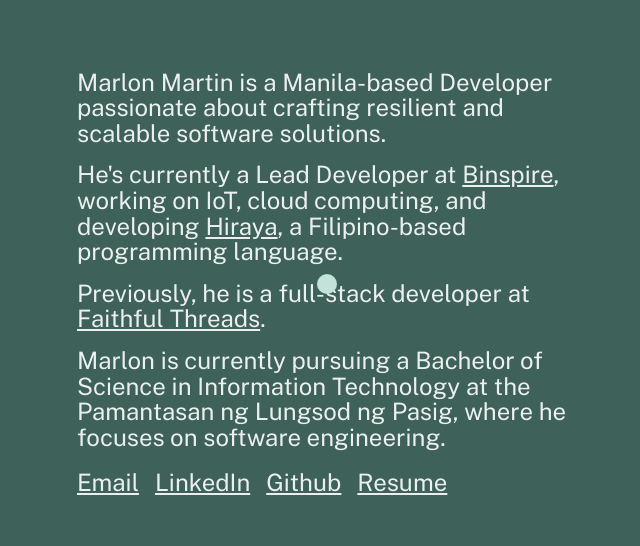
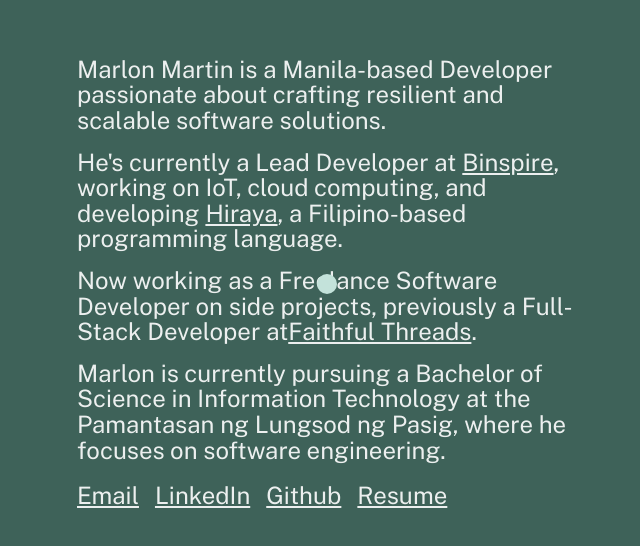
Before and after one commit to decimozs/marlonmartin, a React (Vite) app: page / in a window 1280 px wide. Shown: the part 116-662 px from the top of the page, without its empty margins (313-953 px from the left). Built offline with nearby package versions, Linux system fonts and the light colour scheme.

Commit message:
feat: update bio

```diff
--- a/src/App.tsx
+++ b/src/App.tsx
@@ -18,7 +18,8 @@
         </p>
 
         <p>
-          Previously, he is a full-stack developer at{" "}
+          Now working as a Freelance Software Developer on side projects,
+          previously a Full-Stack Developer at
           <span className="underline cursor-pointer">Faithful Threads</span>.
         </p>
 
```
